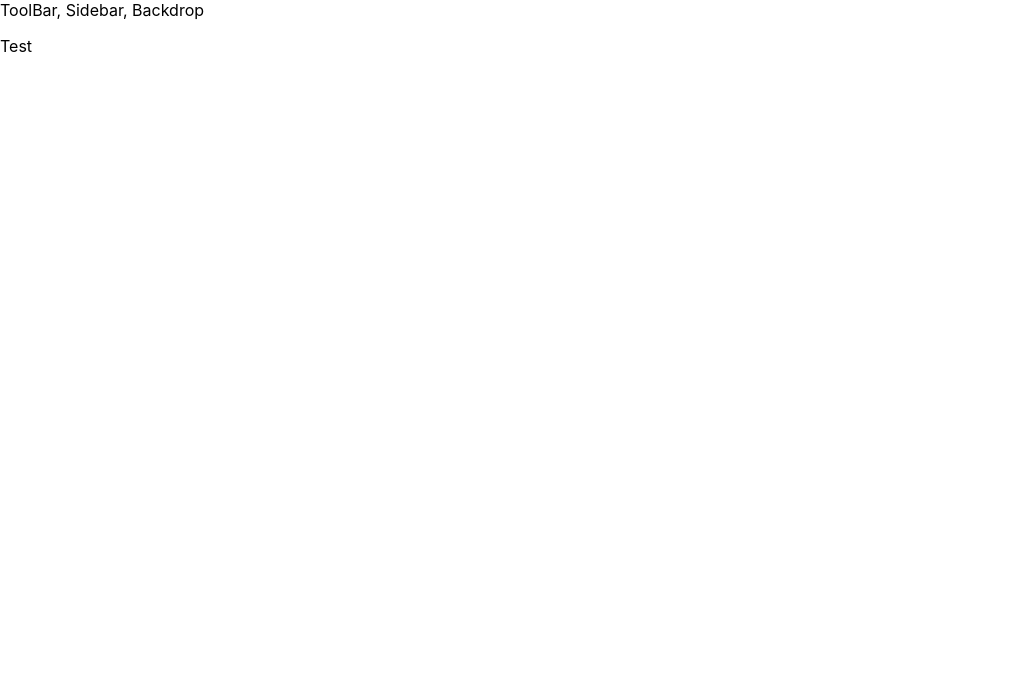
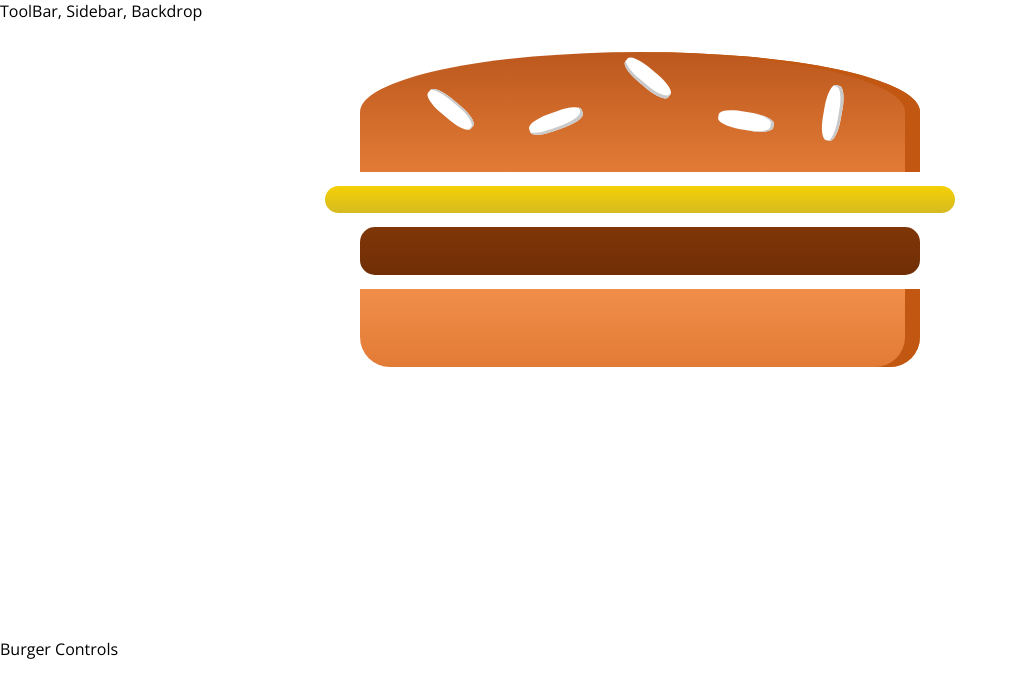
Before and after one commit to Abisola-Morohunfolu/burger-app, a React (Create React App) app: page / in a window 1280 px wide. Shown: the top 698 px of the page, without its empty margins (0-1018 px from the left). Built offline with nearby package versions, Linux system fonts and the light colour scheme.

Commit message:
added-burger-ingredient-component

```diff
--- a/package.json
+++ b/package.json
@@ -6,6 +6,7 @@
     "@testing-library/jest-dom": "^4.2.4",
     "@testing-library/react": "^9.5.0",
     "@testing-library/user-event": "^7.2.1",
+    "prop-types": "^15.7.2",
     "react": "^16.13.0",
     "react-dom": "^16.13.0",
     "react-scripts": "3.4.0"
--- a/src/App.js
+++ b/src/App.js
@@ -1,11 +1,12 @@
 import React from 'react';
 import Layout from './components/Layout/Layout';
+import BurgerBuilder from './containers/BurgerBuilder/BurgerBuilder';
 
 function App() {
 	return (
 		<div className="App">
 			<Layout>
-				<p>Test</p>
+				<BurgerBuilder />
 			</Layout>
 		</div>
 	);
--- /dev/null
+++ b/src/components/Burger/Burger.js
@@ -0,0 +1,16 @@
+import React from 'react';
+import classes from './Burger.module.css';
+import BurgerIngredient from './BurgerIngredient/BurgerIngredient';
+
+const burger = props => {
+	return (
+		<div className={classes.Burger}>
+			<BurgerIngredient type="bread-top" />
+			<BurgerIngredient type="cheese" />
+			<BurgerIngredient type="meat" />
+			<BurgerIngredient type="bread-bottom" />
+		</div>
+	);
+};
+
+export default burger;
--- /dev/null
+++ b/src/components/Burger/Burger.module.css
@@ -0,0 +1,30 @@
+.Burger {
+	width: 100%;
+	margin: auto;
+	height: 250px;
+	overflow: scroll;
+	text-align: center;
+	font-weight: bold;
+	font-size: 1.2rem;
+}
+
+@media (min-width: 500px) and (min-height: 400px) {
+	.Burger {
+		width: 350px;
+		height: 300px;
+	}
+}
+
+@media (min-width: 500px) and (min-height: 401px) {
+	.Burger {
+		width: 450px;
+		height: 400px;
+	}
+}
+
+@media (min-width: 1000px) and (min-height: 700px) {
+	.Burger {
+		width: 700px;
+		height: 600px;
+	}
+}
--- /dev/null
+++ b/src/components/Burger/BurgerIngredient/BurgerIngredient.js
@@ -0,0 +1,45 @@
+import React, { Component } from 'react';
+import PropTypes from 'prop-types';
+import classes from './BurgerIngredient.module.css';
+
+class BurgerIngredient extends Component {
+	render() {
+		let ingredient = null;
+
+		switch (this.props.type) {
+			case 'bread-bottom':
+				ingredient = <div className={classes.BreadBottom}></div>;
+				break;
+			case 'bread-top':
+				ingredient = (
+					<div className={classes.BreadTop}>
+						<div className={classes.Seeds1}></div>
+						<div className={classes.Seeds2}></div>
+					</div>
+				);
+				break;
+			case 'meat':
+				ingredient = <div className={classes.Meat}></div>;
+				break;
+			case 'cheese':
+				ingredient = <div className={classes.Cheese}></div>;
+				break;
+			case 'salad':
+				ingredient = <div className={classes.Salad}></div>;
+				break;
+			case 'bacon':
+				ingredient = <div className={classes.Bacon}></div>;
+				break;
+			default:
+				ingredient = null;
+		}
+
+		return ingredient;
+	}
+}
+
+BurgerIngredient.propTypes = {
+	type: PropTypes.string.isRequired
+};
+
+export default BurgerIngredient;
--- /dev/null
+++ b/src/components/Burger/BurgerIngredient/BurgerIngredient.module.css
@@ -0,0 +1,112 @@
+.BreadBottom {
+	height: 13%;
+	width: 80%;
+	background: linear-gradient(#f08e4a, #e27b36);
+	border-radius: 0 0 30px 30px;
+	box-shadow: inset -15px 0 #c15711;
+	margin: 2% auto;
+}
+
+.BreadTop {
+	height: 20%;
+	width: 80%;
+	background: linear-gradient(#bc581e, #e27b36);
+	border-radius: 50% 50% 0 0;
+	box-shadow: inset -15px 0 #c15711;
+	margin: 2% auto;
+	position: relative;
+}
+
+.Seeds1 {
+	width: 10%;
+	height: 15%;
+	position: absolute;
+	background-color: white;
+	left: 30%;
+	top: 50%;
+	border-radius: 40%;
+	transform: rotate(-20deg);
+	box-shadow: inset -2px -3px #c9c9c9;
+}
+
+.Seeds1:after {
+	content: '';
+	width: 100%;
+	height: 100%;
+	position: absolute;
+	background-color: white;
+	left: -170%;
+	top: -260%;
+	border-radius: 40%;
+	transform: rotate(60deg);
+	box-shadow: inset -1px 2px #c9c9c9;
+}
+
+.Seeds1:before {
+	content: '';
+	width: 100%;
+	height: 100%;
+	position: absolute;
+	background-color: white;
+	left: 180%;
+	top: -50%;
+	border-radius: 40%;
+	transform: rotate(60deg);
+	box-shadow: inset -1px -3px #c9c9c9;
+}
+
+.Seeds2 {
+	width: 10%;
+	height: 15%;
+	position: absolute;
+	background-color: white;
+	left: 64%;
+	top: 50%;
+	border-radius: 40%;
+	transform: rotate(10deg);
+	box-shadow: inset -3px 0 #c9c9c9;
+}
+
+.Seeds2:before {
+	content: '';
+	width: 100%;
+	height: 100%;
+	position: absolute;
+	background-color: white;
+	left: 150%;
+	top: -130%;
+	border-radius: 40%;
+	transform: rotate(90deg);
+	box-shadow: inset 1px 3px #c9c9c9;
+}
+
+.Meat {
+	width: 80%;
+	height: 8%;
+	background: linear-gradient(#7f3608, #702e05);
+	margin: 2% auto;
+	border-radius: 15px;
+}
+
+.Cheese {
+	width: 90%;
+	height: 4.5%;
+	margin: 2% auto;
+	background: linear-gradient(#f4d004, #d6bb22);
+	border-radius: 20px;
+}
+
+.Salad {
+	width: 85%;
+	height: 7%;
+	margin: 2% auto;
+	background: linear-gradient(#228c1d, #91ce50);
+	border-radius: 20px;
+}
+
+.Bacon {
+	width: 80%;
+	height: 3%;
+	background: linear-gradient(#bf3813, #c45e38);
+	margin: 2% auto;
+}
--- a/src/components/Layout/Layout.js
+++ b/src/components/Layout/Layout.js
@@ -1,10 +1,11 @@
 import React from 'react';
 import Auxiliary from '../../hoc/Auxiliary';
+import classes from './Layout.module.css';
 
 const layout = props => (
 	<Auxiliary>
 		<div>ToolBar, Sidebar, Backdrop</div>
-		<main>{props.children}</main>
+		<main className={classes.Content}>{props.children}</main>
 	</Auxiliary>
 );
 
--- /dev/null
+++ b/src/components/Layout/Layout.module.css
@@ -0,0 +1,3 @@
+.Content {
+	margin-top: 16px;
+}
--- /dev/null
+++ b/src/containers/BurgerBuilder/BurgerBuilder.js
@@ -0,0 +1,16 @@
+import React, { Component } from 'react';
+import Burger from '../../components/Burger/Burger';
+import Auxiliary from '../../hoc/Auxiliary';
+
+class BurgerBuilder extends Component {
+	render() {
+		return (
+			<Auxiliary>
+				<Burger />
+				<div>Burger Controls</div>
+			</Auxiliary>
+		);
+	}
+}
+
+export default BurgerBuilder;
--- a/src/index.css
+++ b/src/index.css
@@ -1,14 +1,11 @@
 body {
-  margin: 0;
-  font-family: -apple-system, BlinkMacSystemFont, 'Segoe UI', 'Roboto', 'Oxygen',
-    'Ubuntu', 'Cantarell', 'Fira Sans', 'Droid Sans', 'Helvetica Neue',
-    sans-serif;
-  -webkit-font-smoothing: antialiased;
-  -moz-osx-font-smoothing: grayscale;
+	margin: 0;
+	font-family: 'Open Sans', -apple-system, BlinkMacSystemFont, 'Segoe UI', 'Roboto', 'Oxygen',
+		'Ubuntu', 'Cantarell', 'Fira Sans', 'Droid Sans', 'Helvetica Neue', sans-serif;
+	-webkit-font-smoothing: antialiased;
+	-moz-osx-font-smoothing: grayscale;
 }
 
-code {
-  font-family: source-code-pro, Menlo, Monaco, Consolas, 'Courier New',
-    monospace;
-
-}
+/* code {
+	font-family: source-code-pro, Menlo, Monaco, Consolas, 'Courier New', monospace;
+} */
```
